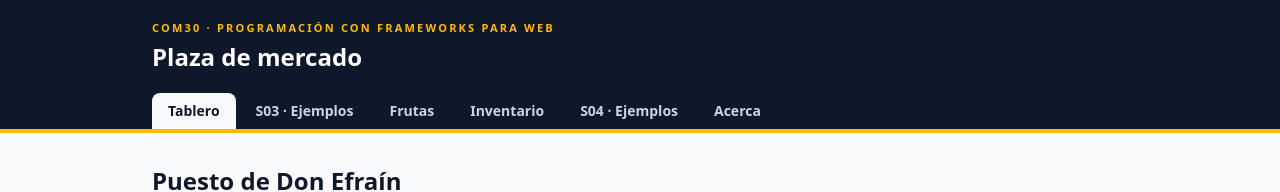
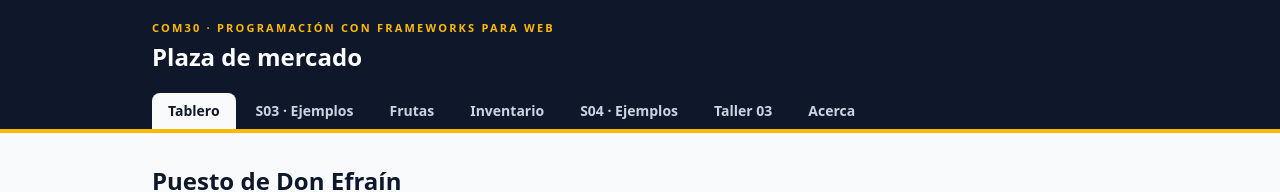
Before and after one commit to BRYANMN0305/iubclass, an Angular app: page /tablero in a window 1280 px wide. Shown: the top 192 px of the page. Built offline with nearby package versions, Linux system fonts and the light colour scheme.

Commit message:
Taller 03 · Paso 5: ruta /taller03 y enlace de navegación

```diff
--- a/src/app/app.html
+++ b/src/app/app.html
@@ -46,6 +46,13 @@
         S04 · Ejemplos
       </a>
       <a
+        routerLink="/taller03"
+        routerLinkActive="bg-slate-50 text-slate-900"
+        class="rounded-t-lg px-4 py-2 text-sm font-semibold text-slate-300 hover:text-white"
+      >
+        Taller 03
+      </a>
+      <a
         routerLink="/acerca"
         routerLinkActive="bg-slate-50 text-slate-900"
         class="rounded-t-lg px-4 py-2 text-sm font-semibold text-slate-300 hover:text-white"
--- a/src/app/app.routes.ts
+++ b/src/app/app.routes.ts
@@ -5,6 +5,7 @@ import { S03 } from './s03/s03';
 import { Frutas } from './frutas/frutas';
 import { Inventario } from './inventario/inventario';
 import { S04 } from './s04/s04';
+import { Pedido } from './taller03/pedido';
 
 // El mapa de rutas de la aplicación: qué componente se muestra en cada URL.
 // Esto se ve completo en la S09. Hoy solo dejamos el esqueleto para que la
@@ -16,6 +17,7 @@ export const routes: Routes = [
   { path: 'frutas', component: Frutas }, // Taller 01 · Parte B
   { path: 'inventario', component: Inventario }, // Taller 02
   { path: 's04', component: S04 }, // ejemplos de la sesión S04
+  { path: 'taller03', component: Pedido }, // Taller 03
   { path: 'acerca', component: Acerca },
   { path: '**', redirectTo: 'tablero' }, // cualquier otra URL vuelve al tablero
 ];
```
